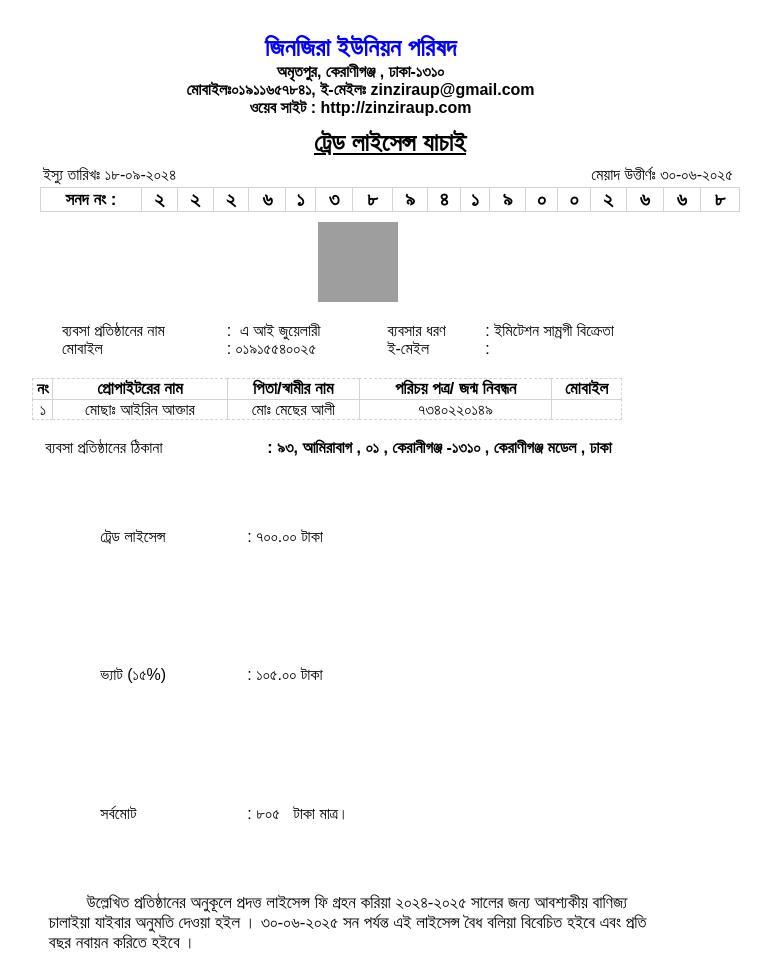
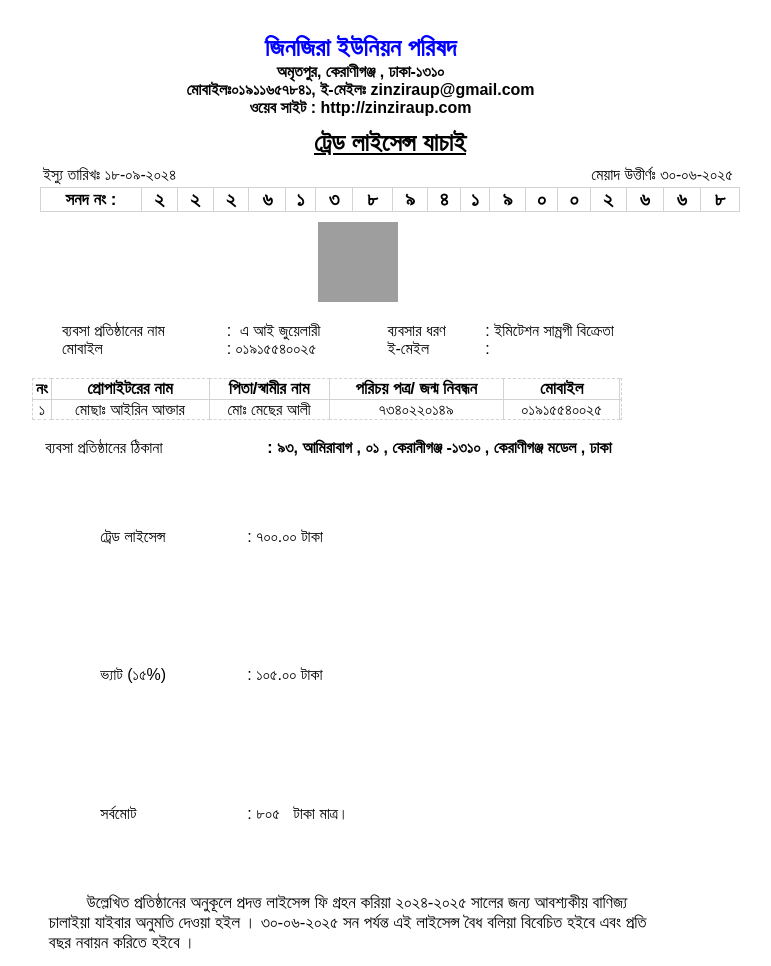
Before and after one commit to zinziraup/.com-verify-warish_bn-24261389417002668-2613894-17, a plain HTML site: page index.html in a window 1280 px wide. Shown: the whole page, without its empty margins (313-1084 px from the left). Drawn offline with Linux system fonts and the light colour scheme; grey boxes are pictures that could not be loaded.

Commit message:
Update index.html

```diff
--- a/index.html
+++ b/index.html
@@ -213,6 +213,11 @@
 
                                                                     ৭৩৪০২২০১৪৯
 
+                            </td>
+                            <td>
+
+                                                                    ০১৯১৫৫৪০০২৫
+
 
                             </td>
 
```
